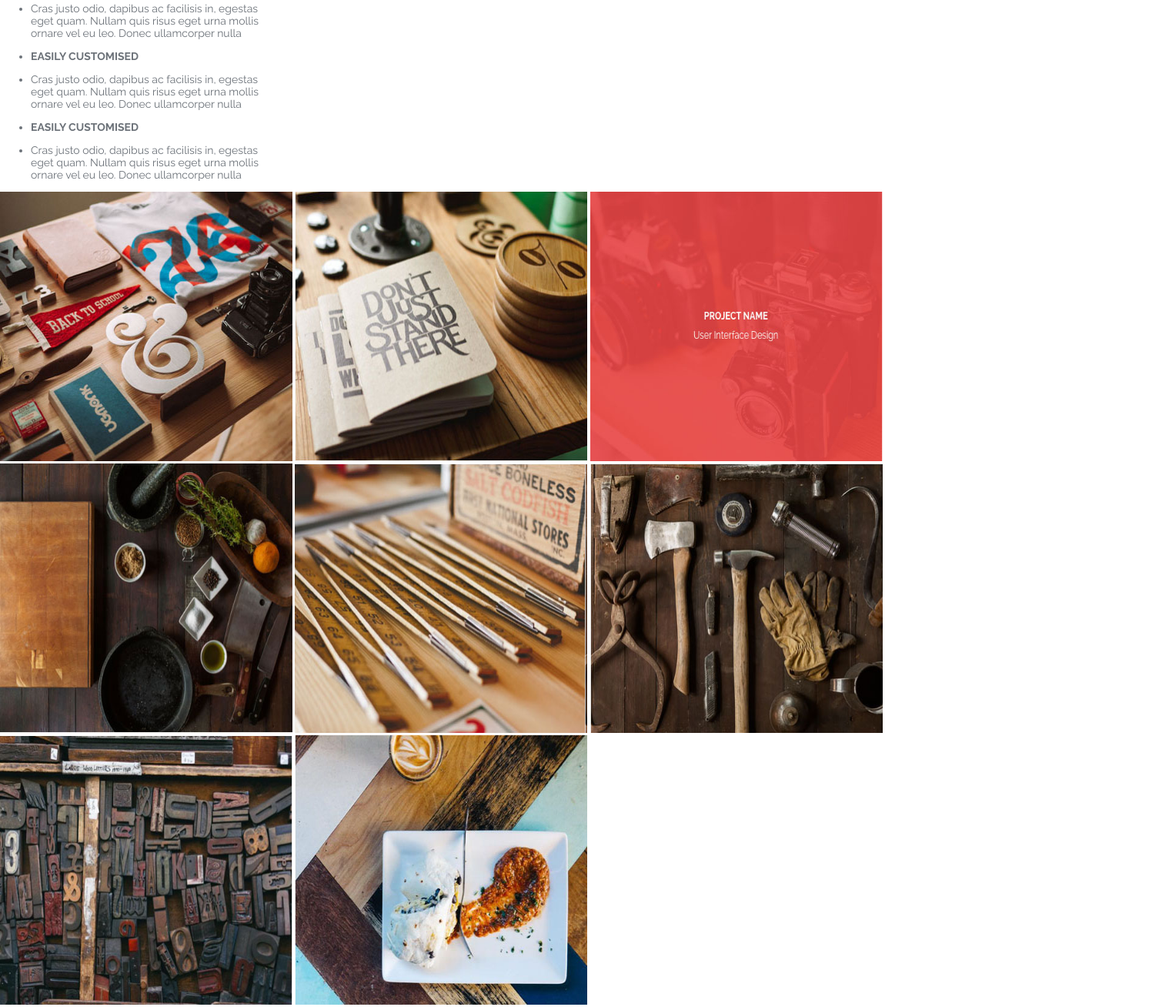
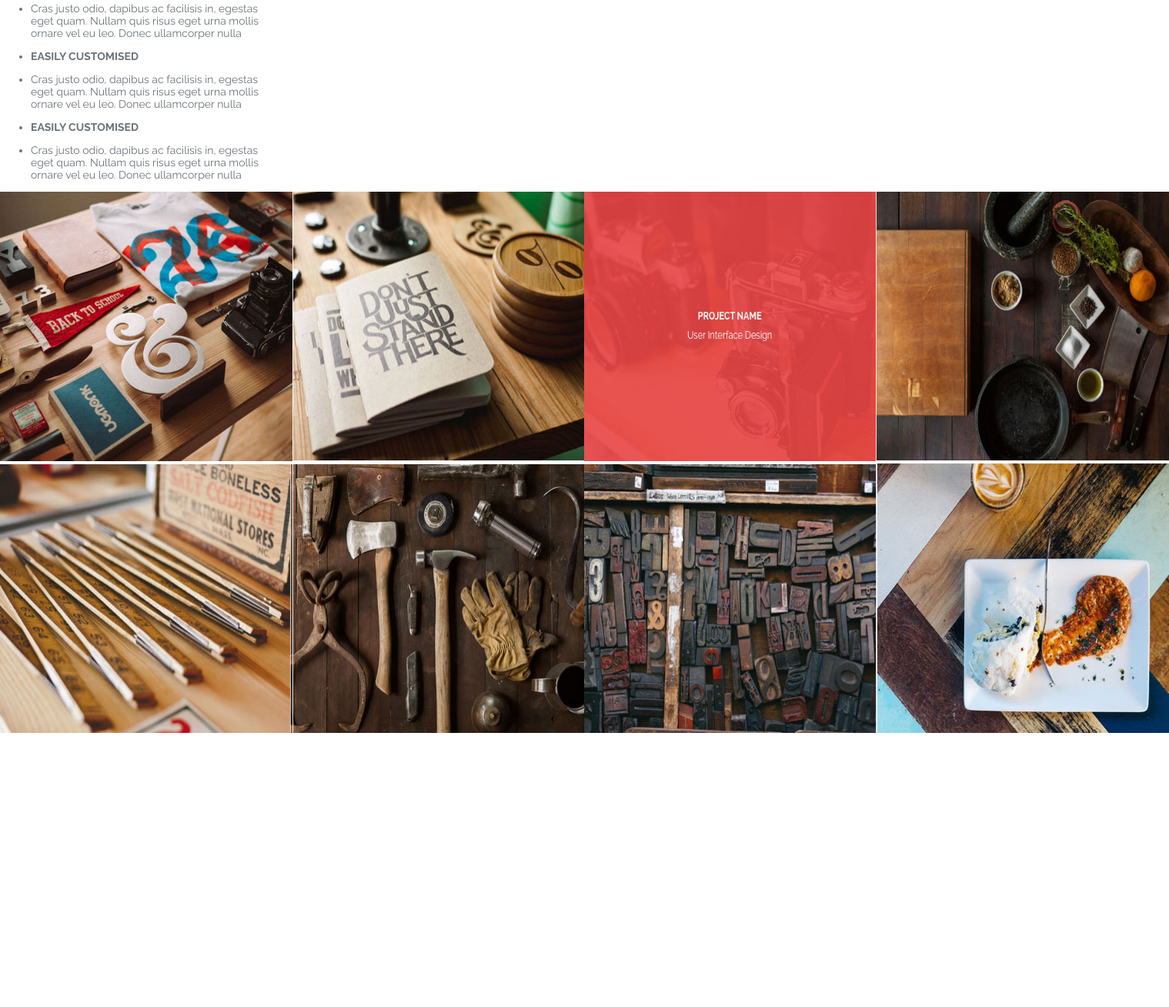
Before and after one commit to terroneser/ActiveBox, a plain HTML site: page Index.html in a window 1280 px wide. Shown: the part 1462-2770 px from the top of the page at 77% size, 1519 px wide, since content can reach past the window. After the commit the page ends 2417 px from the top, so only its background shows below. Drawn offline with nearby package versions, Linux system fonts and the light colour scheme.

Commit message:
Sección 3

```diff
--- a/CSS/estilos.css
+++ b/CSS/estilos.css
@@ -128,5 +128,10 @@ p{
 }
 /* Imagenes*/
 .imagenes{
-
+    padding-left: 0px;
+    margin: 0px;
 }
+.imagenes{
+    padding-top: 0px;
+    margin-top: 0px;
+}
--- a/Index.html
+++ b/Index.html
@@ -138,15 +138,23 @@
 			</div>
 		</div>
 	</div>
-	<div id="imagenes" class="container-fluid">
-		<img src="img/Imagen1.jpg" class="img-fluid" width="379.8px" height="350px">
-		<img src="img/Imagen2.jpg" class="img-fluid" width="379.8px" height="350px">
-		<img src="img/Imagen3.jpg" class="img-fluid" width="379.8px" height="350px">
-		<img src="img/Imagen4.jpg" class="img-fluid" width="379.8px" height="350px">
-		<img src="img/Imagen5.jpg" class="img-fluid" width="379.8px" height="350px">
-		<img src="img/Imagen6.jpg" class="img-fluid" width="379.8px" height="350px">
-		<img src="img/Imagen7.jpg" class="img-fluid" width="379.8px" height="350px">
-		<img src="img/Imagen8.jpg" class="img-fluid" width="379.8px" height="350px">
+	<div class="imagenes" class="container-fluid">
+		<table border="0" cellpadding="0" cellspacing="0" width="100">
+			<tr>
+				<td><img src="img/Imagen1.jpg" width="379.7px" height="350px"></td>
+				<td><img src="img/Imagen2.jpg" width="379.7px" height="350px"></td>
+				<td><img src="img/Imagen3.jpg" width="379.7px" height="350px"></td>
+				<td><img src="img/Imagen4.jpg" width="379.7px" height="350px"></td>
+			</tr>
+		</table>
+		<table border="0" cellpadding="0" cellspacing="0" width="100">
+			<tr>
+				<td><img src="img/Imagen5.jpg" width="379.7px" height="350px"></td>
+				<td><img src="img/Imagen6.jpg" width="379.7px" height="350px"></td>
+				<td><img src="img/Imagen7.jpg" width="379.7px" height="350px"></td>
+				<td><img src="img/Imagen8.jpg" width="379.7px" height="350px"></td>
+			</tr>
+		</table>
 	</div>
 <script src="https://code.jquery.com/jquery-3.3.1.slim.min.js"></script>
 <script src="https://stackpath.bootstrapcdn.com/bootstrap/4.3.1/js/bootstrap.min.js"></script>
```
